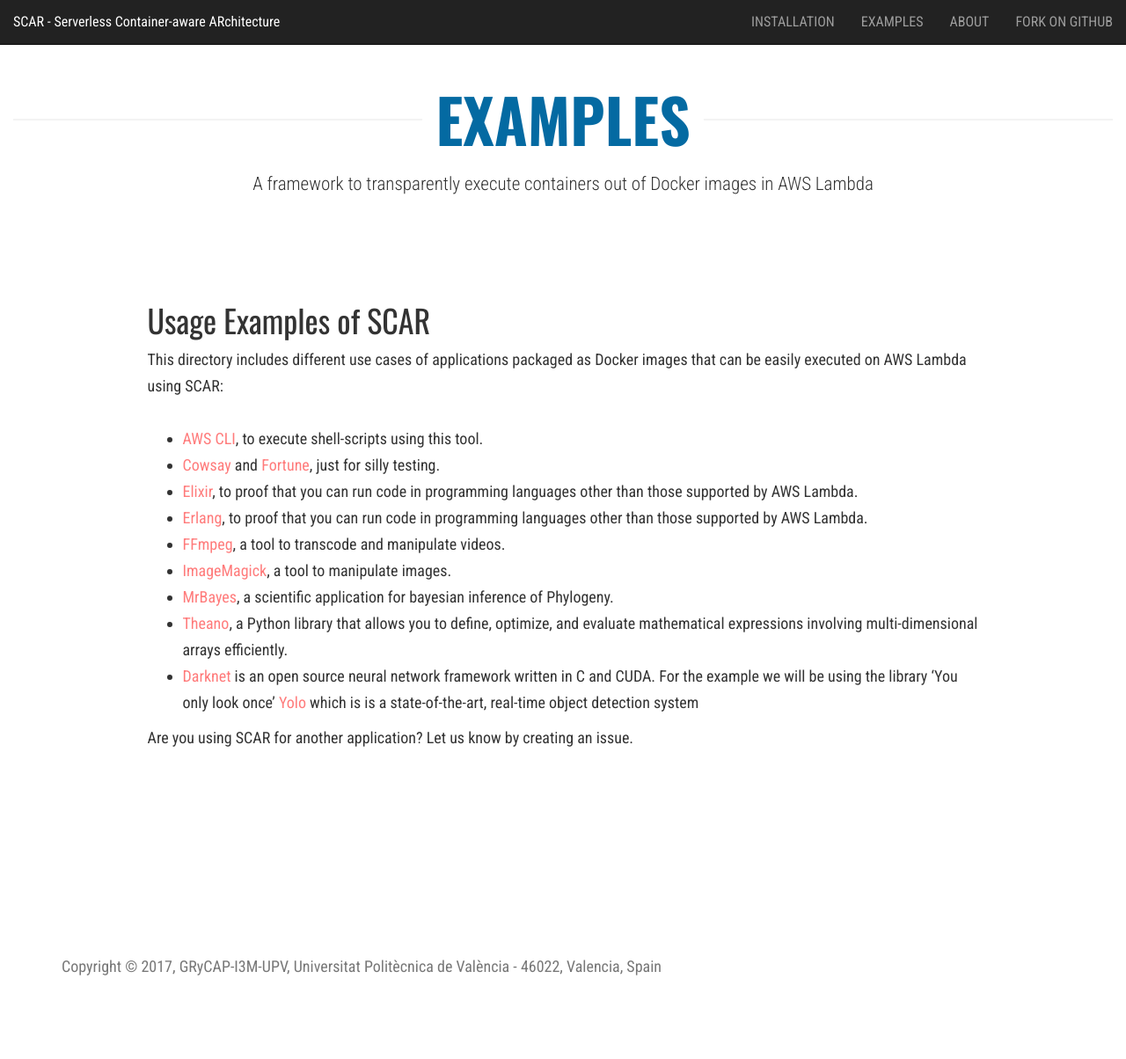
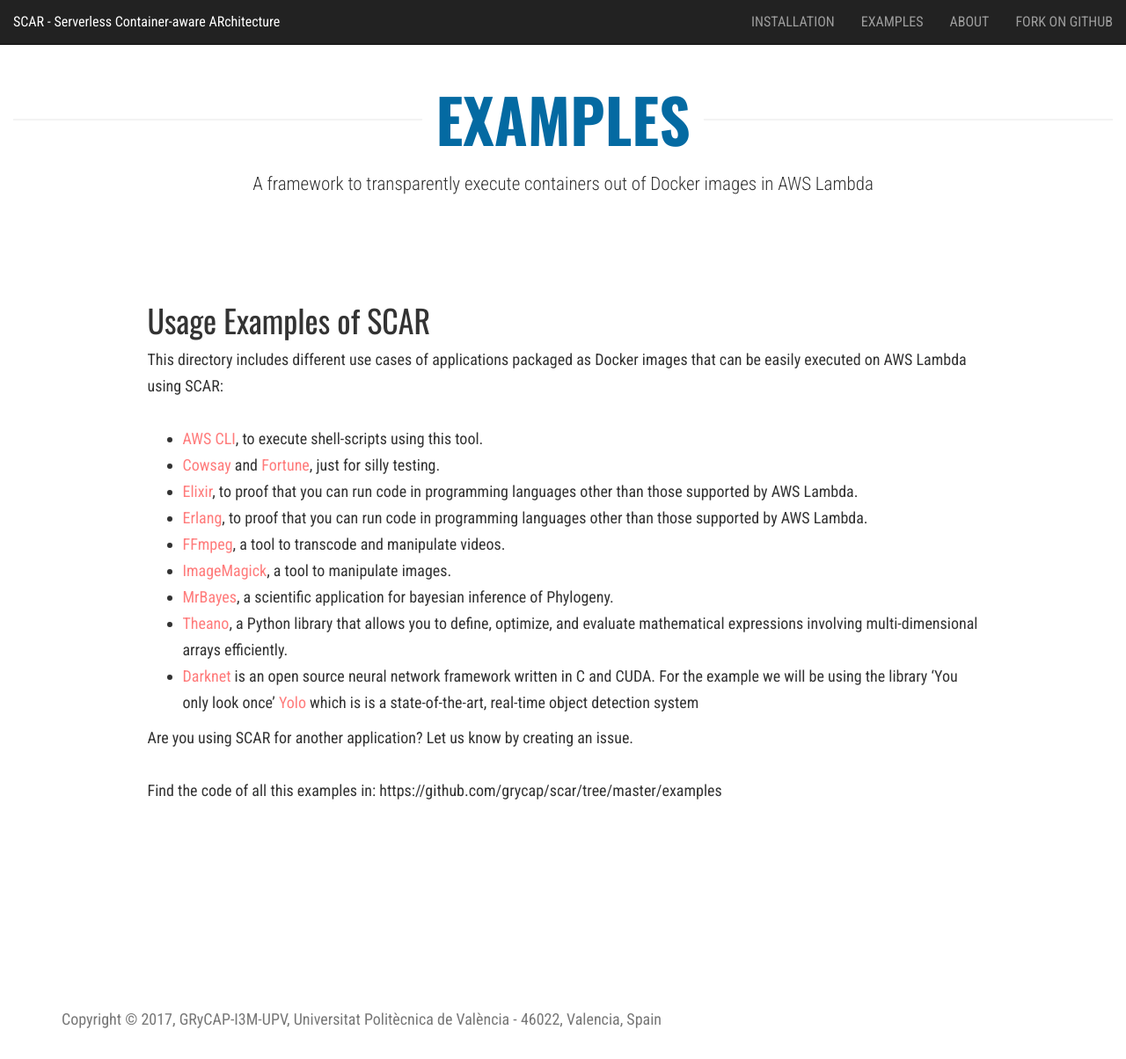
Before and after one commit to amcaar/try.github.io, a Jekyll site: the page built from _pages/examples.md, in a window 1280 px wide and 1204 px high. Shown: the whole window at 88% size. Built offline with Jekyll 4.4.1, drawn with Linux system fonts in a browser that asks for light colours; nearby versions of some CDN libraries.

Commit message:
Update examples.md

```diff
--- a/_pages/examples.md
+++ b/_pages/examples.md
@@ -19,3 +19,5 @@
 * [Darknet](https://pjreddie.com/darknet) is an open source neural network framework written in C and CUDA. For the example we will be using the library 'You only look once' [Yolo](https://pjreddie.com/darknet/yolo/) which is  is a state-of-the-art, real-time object detection system
 
 Are you using SCAR for another application? Let us know by creating an issue.
+
+Find the code of all this examples in: https://github.com/grycap/scar/tree/master/examples
```
